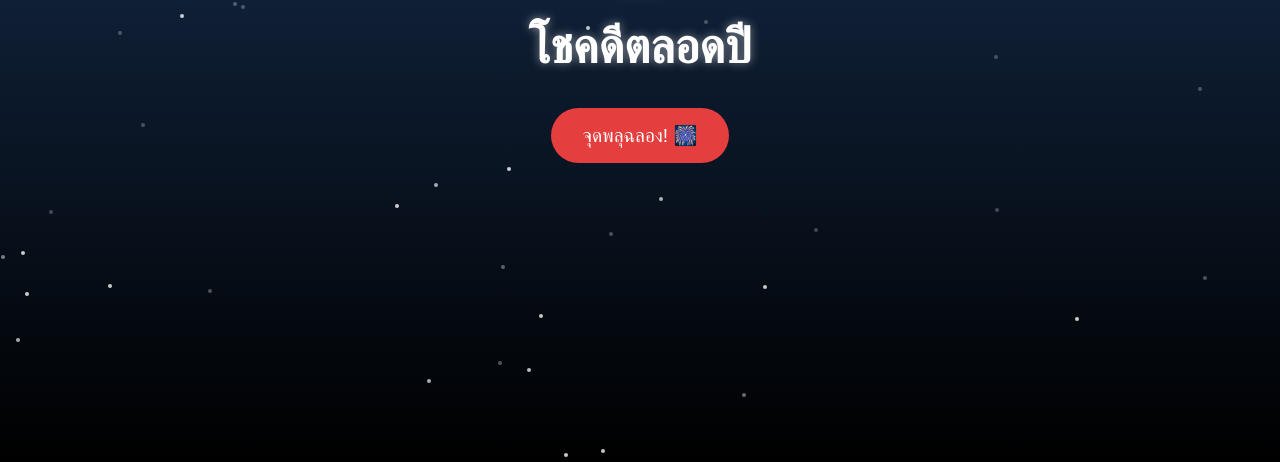
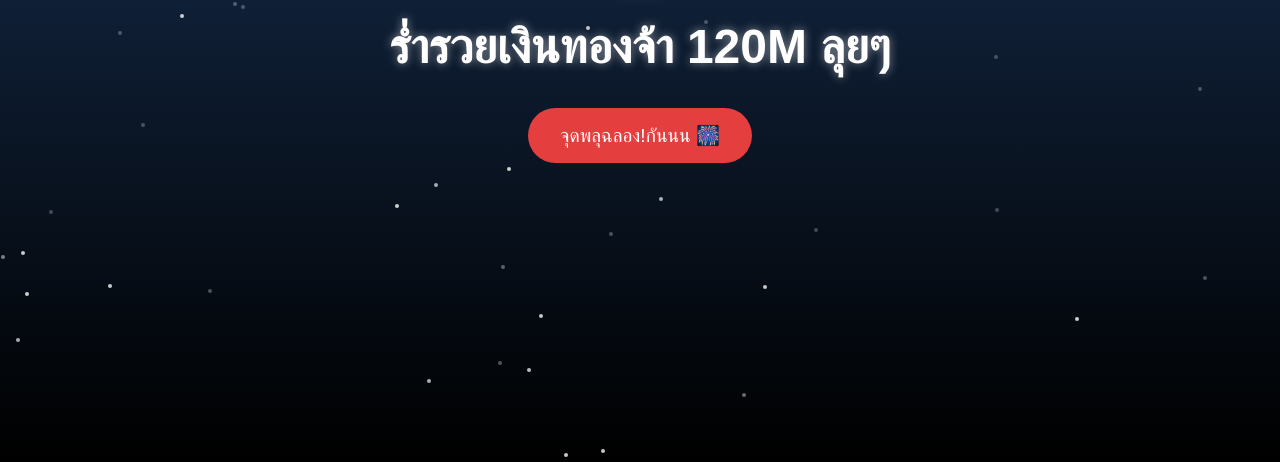
Before and after one commit to Maon99/MonHNY, a plain HTML site: page index.html in a window 1280 px wide. Shown: the part 338-800 px from the top of the page. Drawn offline with nearby package versions, Linux system fonts and the light colour scheme; no server answers.

Commit message:
เพิ่ม

```diff
--- a/index.html
+++ b/index.html
@@ -175,7 +175,7 @@
 
     <div class="greeting" id="greeting"></div>
 
-    <button class="button" onclick="triggerFireworks()">จุดพลุฉลอง! 🎆</button>
+    <button class="button" onclick="triggerFireworks()">จุดพลุฉลอง!กันนน 🎆</button>
 
     <script>
         // เพิ่มดาวบนท้องฟ้า
@@ -191,11 +191,9 @@
 
         // ข้อความอวยพร
         const messages = [
-            "สวัสดีปีใหม่ 2025",
-            "ขอให้มีความสุข",
-            "โชคดีตลอดปี",
-            "สุขภาพแข็งแรง",
-            "ร่ำรวยเงินทอง"
+            "สวัสดีปีใหม่ 2025 ขอให้มีความสุข โชคดีตลอดปี",
+            "อะไรที่ ม่อน ทำไม่ดีไว้ ทั้งตั้งใจและไม่ได้ตั้งใจ ขอโทษด้วยคับ",
+            "ร่ำรวยเงินทองจ้า 120M ลุยๆ"
         ];
 
         // รูปภาพ
```
